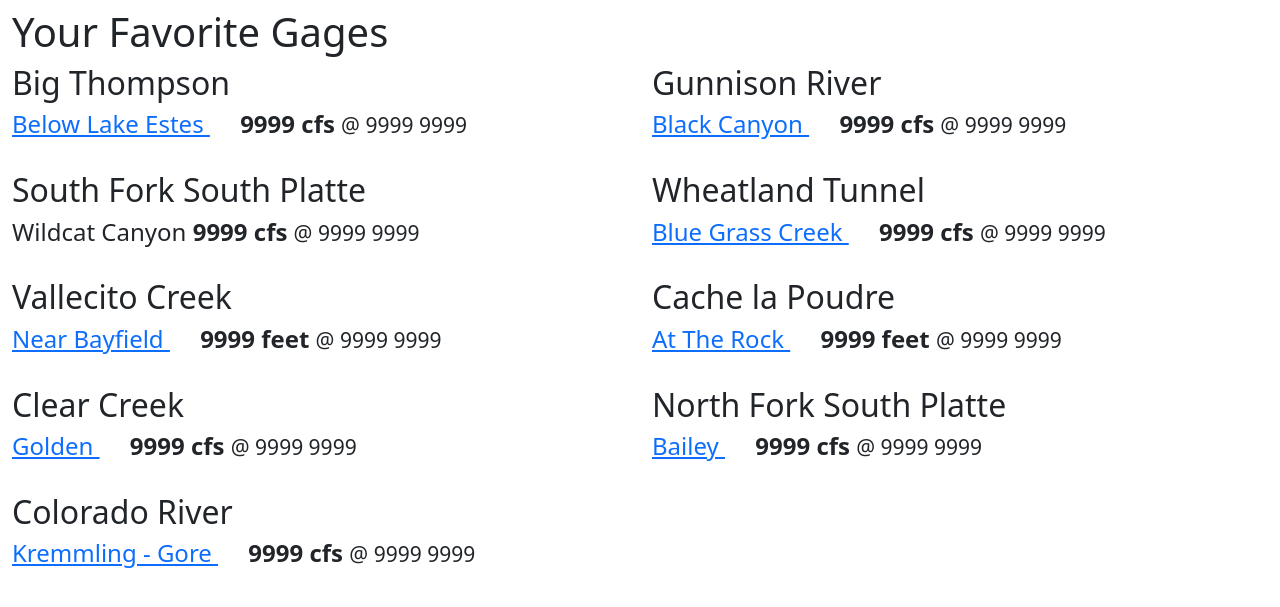
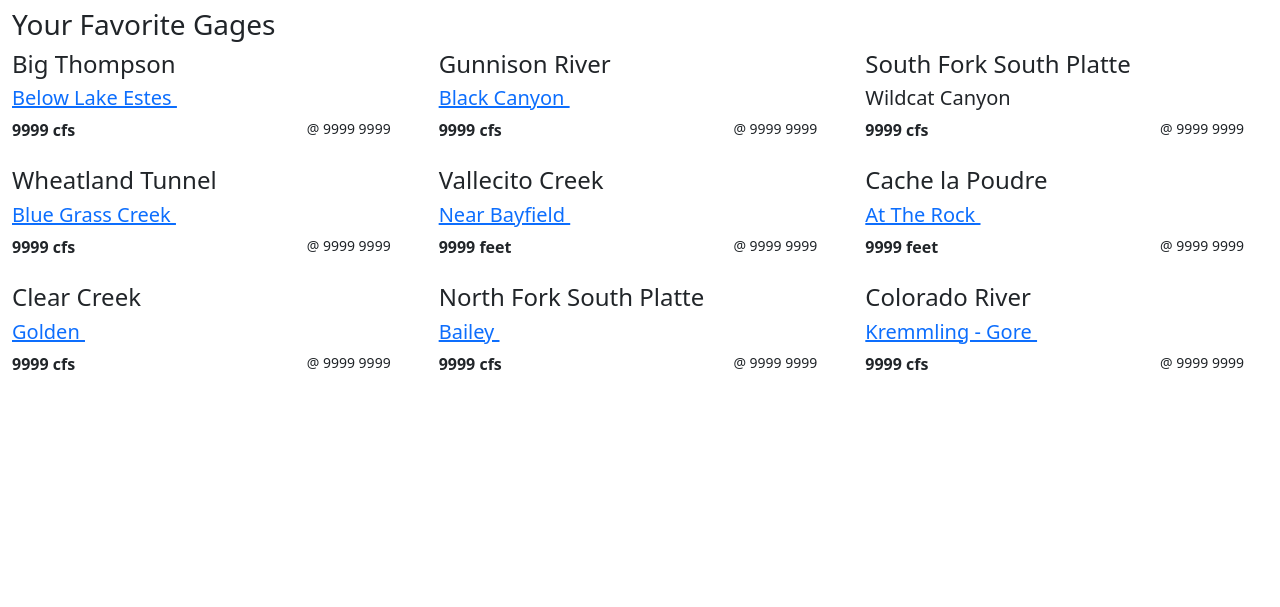
Before and after one commit to mikebannis/rivergraphs, a Flask app: page / in a window 1280 px wide. Shown: the part 56-663 px from the top of the page. Run offline with Flask 3, Linux system fonts and the light colour scheme.

Commit message:
refactor templates and font size changes

```diff
--- a/app/templates/favorite_flows.html
+++ /dev/null
@@ -1,42 +0,0 @@
-<!--
-  River flows and gages for favorite gages, not grouped by river
--->
-{% extends "base.html" %}
-{% block content %}
-    <h1> Your Favorite Gages </h1>
-    <div class="row mb-0">
-    {% for river, gages in rivers.items() %}
-        {% for gage in gages %}
-            <div class="col-lg-6 col-xxl-4 mb-4">
-              <div class="row">
-                <h2> {{ river }} </h2>
-                <h4>
-                  {% if gage.url() is not none %}
-                    <a id="{{ gage.gage_id }}" href="{{ gage.url() }}">
-                      {{ gage.location }}
-                    </a> &emsp;
-                  {% else %}
-                      {{ gage.location }}
-                  {% endif %}
-                  <b>{{ gage.q }} {{ gage.units }} </b>
-                  <small>@ {{gage.q_time}} {{gage.q_date}}</small>
-                  {% if gage.forecast_url is not none %}
-                    <a href="{{ gage.forecast_url }}">
-                      <img src={{ url_for('static', filename='crystal_ball.svg') }}
-                          alt="crystal ball icon"
-                          height="22">
-                    </a>
-                  {% endif %}
-                </h4>
-              </div>
-
-              {% if gage.image_exists(): %}
-                <div class="row">
-                  <img src={{ url_for('static', filename=gage.image_file()) }}>
-                </div>
-              {% endif %}
-            </div>
-        {% endfor %}
-    {% endfor %}
-    </div>
-{% endblock %}
--- /dev/null
+++ b/app/templates/favorite_flows.html.j2
@@ -0,0 +1,20 @@
+{#
+  River flows and gages for favorite gages, not grouped by river
+#}
+{% extends "base.html.j2" %}
+
+{% block content %}
+    <h1 class="fs-3"> Your Favorite Gages </h1>
+    <div class="row mb-0">
+    {% for river, gages in rivers.items() %}
+        {% for gage in gages %}
+            <div class="col-12 col-sm-6 col-xl-4 mb-4">
+              <div class="row">
+                <h2 class="fs-4"> {{ river }} </h2>
+                {%include "show_gage.html.j2" %}
+              </div>
+            </div>
+        {% endfor %}
+    {% endfor %}
+    </div>
+{% endblock %}
--- /dev/null
+++ b/app/templates/show_gage.html.j2
@@ -0,0 +1,37 @@
+{# Show image and data for a gage #}
+<div class="row">
+    <div class="col">
+        <h4 class="fs-5">
+            {% if gage.url() is not none %}
+                <a id="{{ gage.gage_id }}" href="{{ gage.url() }}" class="gage-name">
+                {{ gage.location }}
+                </a> &emsp;
+            {% else %}
+                {{ gage.location }}
+            {% endif %}
+        </h4>
+    </div>
+    {% if gage.forecast_url is not none %}
+        <div class="col-1 text-end">
+            <a href="{{ gage.forecast_url }}">
+            <img src={{ url_for('static', filename='crystal_ball.svg') }}
+                alt="crystal ball icon"
+                height="22">
+            </a>
+        </div>
+    {% endif %}
+</div>
+<div class="row">
+    <div class="col">
+        <b class="fs-6">{{ gage.q }} {{ gage.units }} </b>
+    </div>
+    <div class="col text-end">
+        <small>@ {{gage.q_time}} {{gage.q_date}}</small>
+    </div>
+</div>
+
+{% if gage.image_exists(): %}
+    <div class="row">
+        <img src={{ url_for('static', filename=gage.image_file()) }}>
+    </div>
+{% endif %}
--- a/app/templates/snotel.html
+++ b/app/templates/snotel.html.j2
@@ -1,4 +1,4 @@
-{% extends "base.html" %}
+{% extends "base.html.j2" %}
 {% block content %}
   <p>
     <a href="https://www.nrcs.usda.gov/wps/portal/wcc/home/quicklinks/imap#version=167&elements=R&networks=!&states=!&basins=!&hucs=&minElevation=&maxElevation=&elementSelectType=all&activeOnly=true&activeForecastPointsOnly=false&hucLabels=false&hucIdLabels=false&hucParameterLabels=false&stationLabels=&overlays=&hucOverlays=&basinOpacity=45&basinNoDataOpacity=0&basemapOpacity=100&maskOpacity=0&mode=data&openSections=dataElement,parameter,date,basin,options,elements,location,networks&controlsOpen=true&popup=&popupMulti=&popupBasin=&base=esriNgwm&displayType=basinstation&basinType=6&dataElement=WTEQ&depth=-8&parameter=PCTMED&frequency=DAILY&duration=I&customDuration=1&dayPart=E&monthPart=E&forecastPubDay=1&forecastExceedance=50&useMixedPast=true&seqColor=1&divColor=3&scaleType=D&scaleMin=&scaleMax=&referencePeriodType=POR&referenceBegin=1981&referenceEnd=2010&minimumYears=20&hucAssociations=true&relativeDate=-1&lat=43.564&lon=-109.709&zoom=5.0" target="_blank">
--- a/app/views.py
+++ b/app/views.py
@@ -56,7 +56,7 @@ def get_favorite_gages():
 
 @app.route('/snotel')
 def snotel():
-    return render_template('snotel.html')
+    return render_template('snotel.html.j2')
 
 @app.route('/flows')
 @app.route('/')
@@ -65,7 +65,7 @@ def flows():
     gages, bad_cookie = get_favorite_gages()
     rivers = gageman.get_rivers(gages)
 
-    resp = make_response(render_template('favorite_flows.html', rivers=rivers))
+    resp = make_response(render_template('favorite_flows.html.j2', rivers=rivers))
 
     if bad_cookie:
         resp.set_cookie('favorites', json.dumps(DEFAULT_FAVORITES))
@@ -109,4 +109,4 @@ def template_for_region(region):
     gages = gageman.get_gages()
     gages = [g for g in gages if g.region == region]
     rivers = gageman.get_rivers(gages)
-    return render_template('flows.html', rivers=rivers)
+    return render_template('flows.html.j2', rivers=rivers)
```
Also changed, not shown: app/templates/flows.html (deleted, +0 -41 lines), app/templates/flows.html.j2 (added, +18 -0 lines), app/templates/base.html.j2 (renamed from app/templates/base.html).
